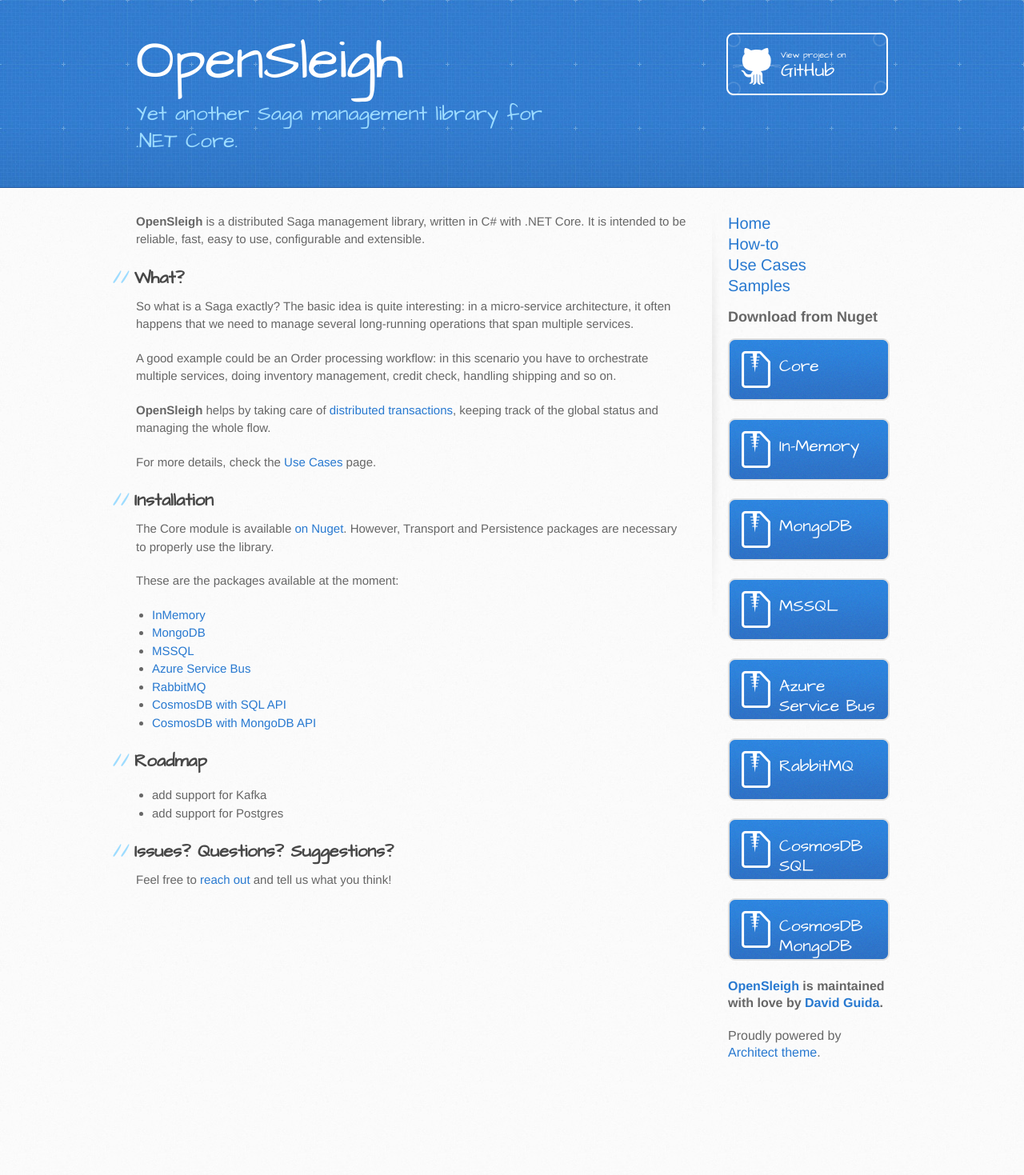
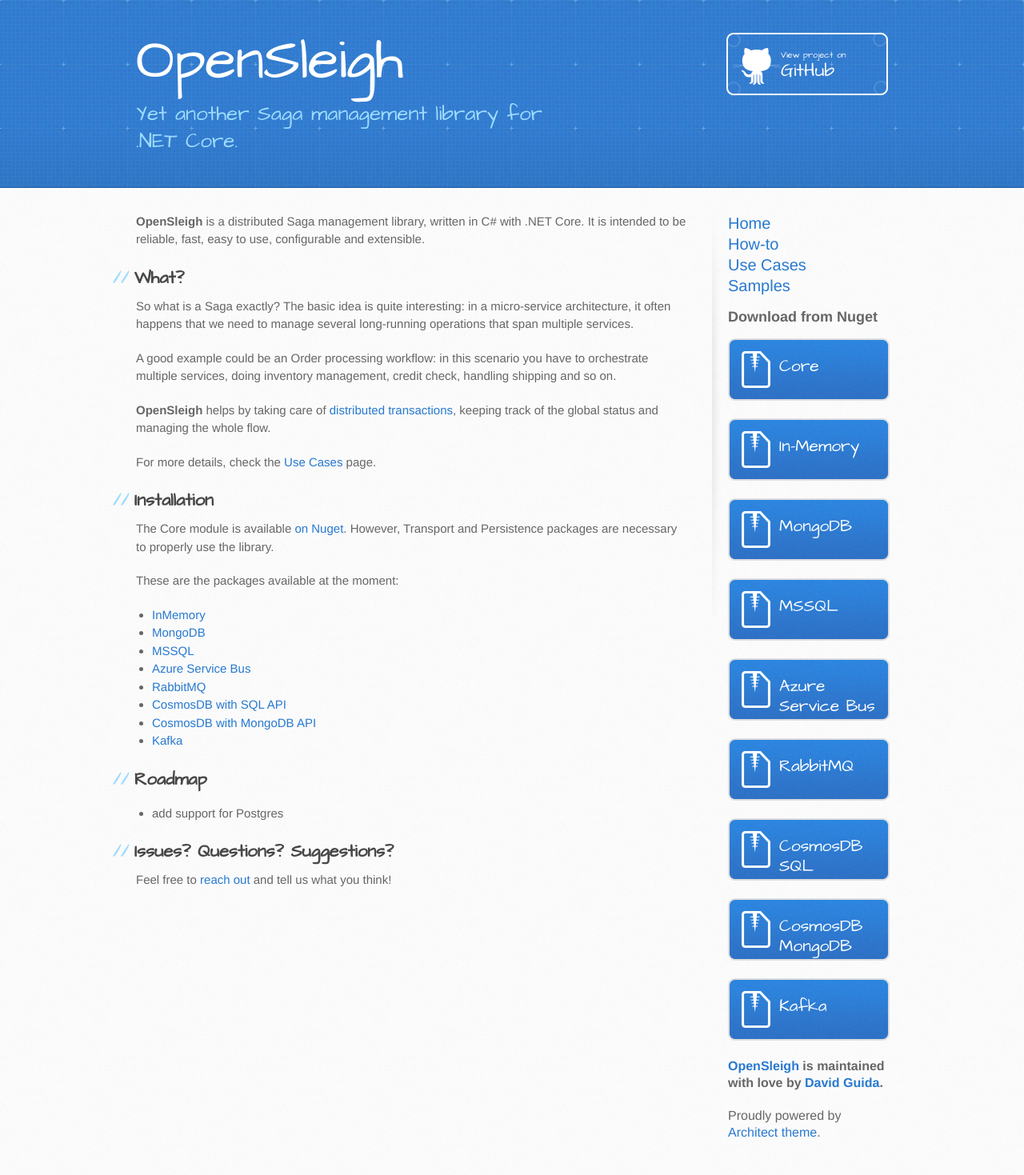
Before and after one commit to mizrael/OpenSleigh-Web, a Jekyll site: the page built from index.md, in a window 1280 px wide. Shown: the whole page at 80% size. Built offline with Jekyll 4.4.1, drawn with Linux system fonts in a browser that asks for light colours; before the commit the page ends 1369 px from its top, so only the background shows below that.

Commit message:
added kafka

```diff
--- a/_config.yml
+++ b/_config.yml
@@ -31,7 +31,7 @@ nugets:
   RabbitMQ: https://www.nuget.org/packages/OpenSleigh.Transport.RabbitMQ/
   CosmosDB SQL: https://www.nuget.org/packages/OpenSleigh.Persistence.Cosmos.SQL/
   CosmosDB MongoDB: https://www.nuget.org/packages/OpenSleigh.Persistence.Cosmos.Mongo/
-
+  Kafka: https://www.nuget.org/packages/OpenSleigh.Transport.Kafka/
 
 sidebar:
   Home: /
--- a/index.md
+++ b/index.md
@@ -26,9 +26,9 @@ These are the packages available at the moment:
 - [RabbitMQ](https://www.nuget.org/packages/OpenSleigh.Transport.RabbitMQ/)
 - [CosmosDB with SQL API](https://www.nuget.org/packages/OpenSleigh.Persistence.Cosmos.SQL/)
 - [CosmosDB with MongoDB API](https://www.nuget.org/packages/OpenSleigh.Persistence.Cosmos.Mongo/)
+- [Kafka](https://www.nuget.org/packages/OpenSleigh.Transport.Kafka/)
 
 ## Roadmap
-- add support for Kafka
 - add support for Postgres
 
 ## Issues? Questions? Suggestions?
```
